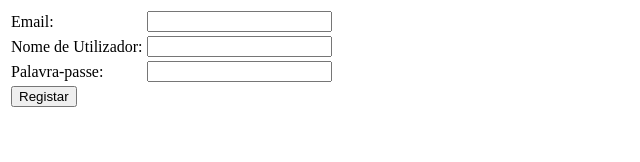
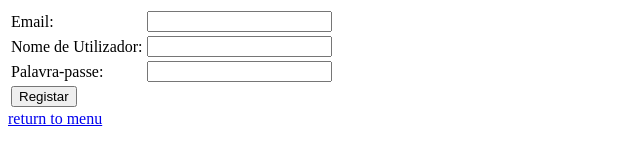
Before and after one commit to vitorwlm/PokeBattleSimulator, a plain HTML site: page register.html in a window 1280 px wide. Shown: the whole page, without its empty margins (0-640 px from the left). Drawn offline with Linux system fonts and the light colour scheme.

```diff
--- a/register.html
+++ b/register.html
@@ -30,6 +30,8 @@
       </table>
     </form>
 
+    <a href="index.html">return to menu</a>
+
     <script src="/scripts/register.js"></script>
   </body>
 </html>
```
